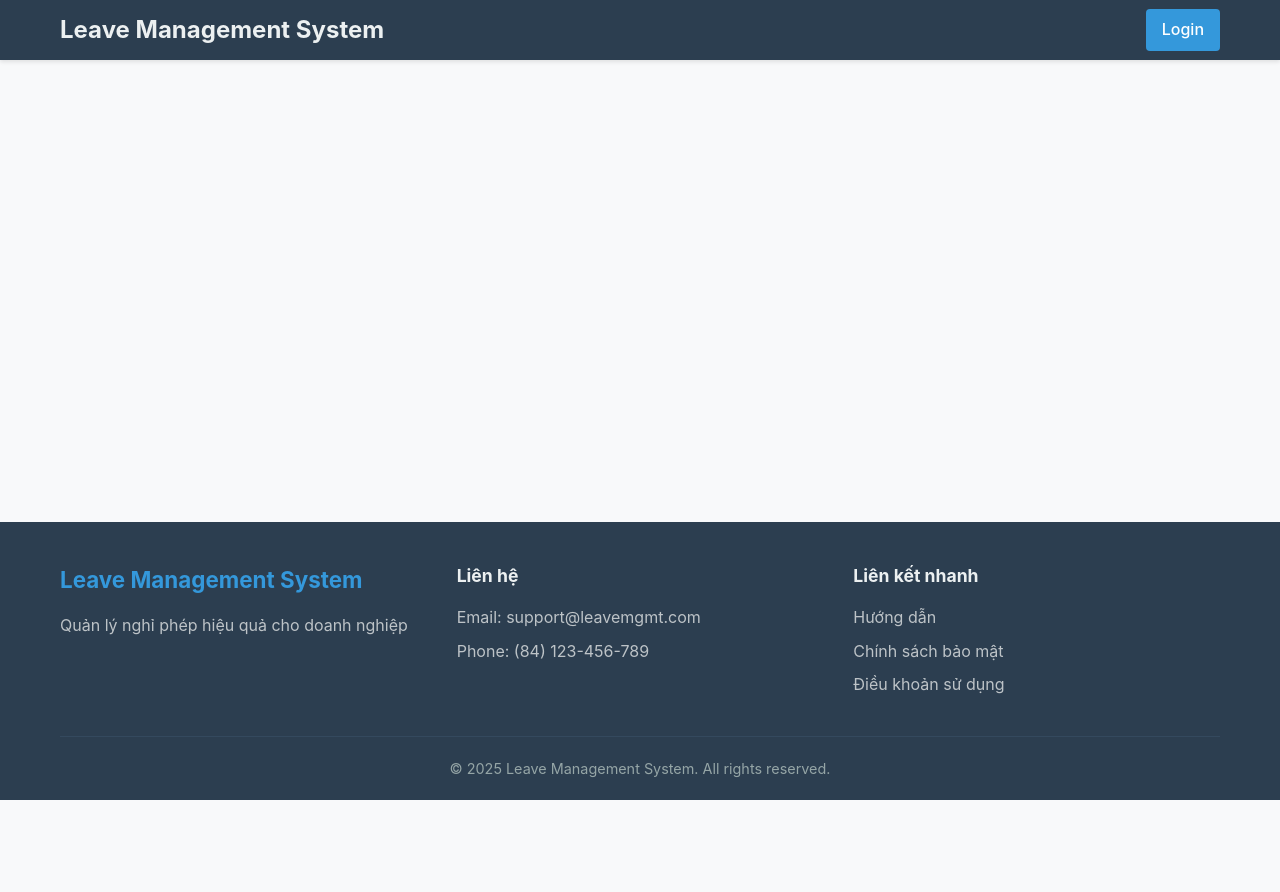
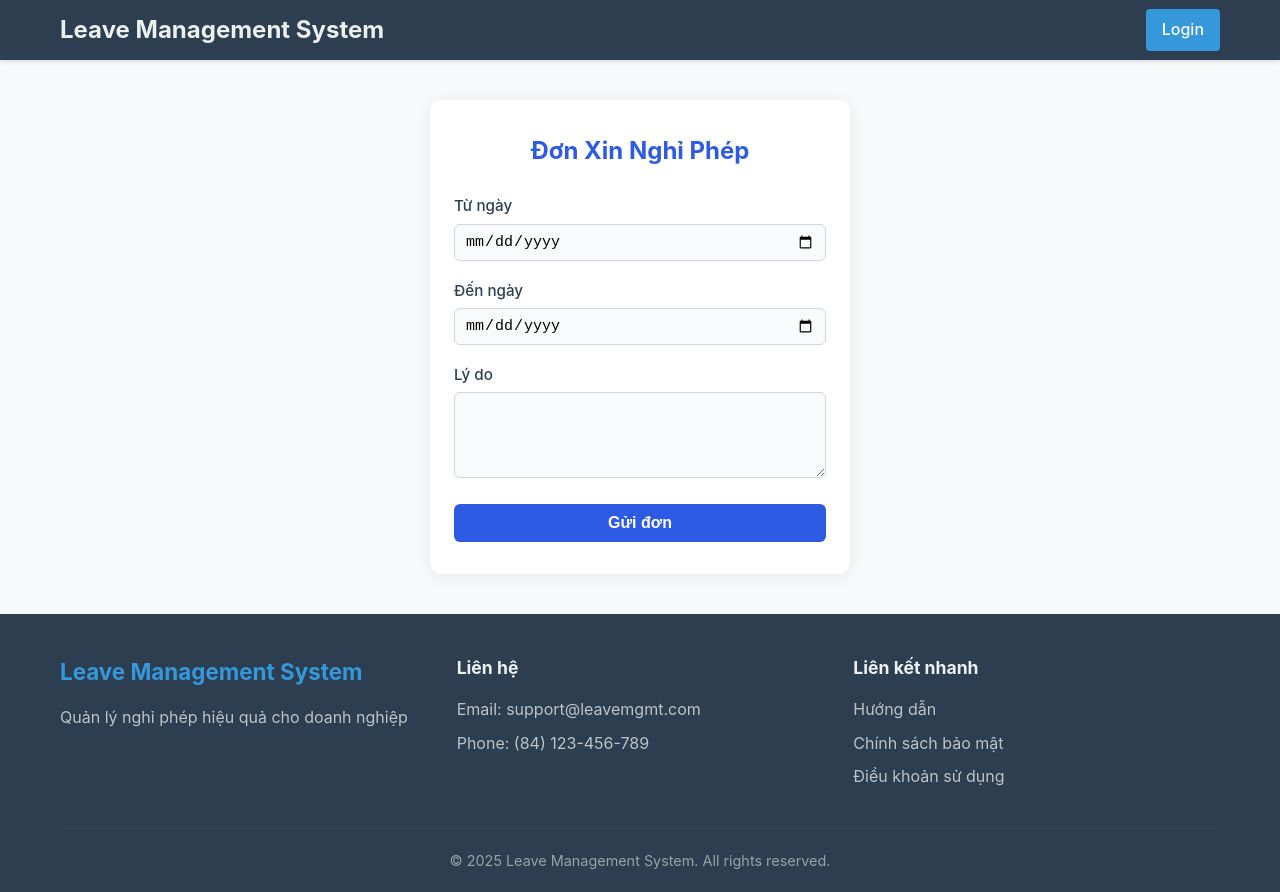
Before and after one commit to LucDTHE187000/FER202_Assignment, a React (Create React App) app in the folder frontend/: page /leave-request-create in a window 1280 px wide. Before the commit the page ends 800 px from the top, so only its background shows below. Built offline with nearby package versions, Linux system fonts and the light colour scheme; no server answers.

Commit message:
Make Frontend for create leave request

```diff
--- a/frontend/src/App.js
+++ b/frontend/src/App.js
@@ -1,4 +1,3 @@
-
 import React from 'react';
 import { BrowserRouter as Router, Routes, Route, Navigate } from 'react-router-dom';
 import { UserProvider } from './contexts/UserContext';
@@ -8,6 +7,7 @@ import Footer from './UI_components/footer/Footer';
 import Login from './pages/login/Login';
 import Register from './pages/register/Register';
 import Dashboard from './pages/dashboard/Dashboard';
+import LeaveRequest from './pages/create_leave_request/LeaveRquest';
 import './App.css';
 
 function App() {
@@ -24,6 +24,7 @@ function App() {
                 <Route path="/login" element={<Login />} />
                 <Route path="/register" element={<Register />} />
                 <Route path="/dashboard" element={<Dashboard />} />
+                <Route path="/leave-request-create" element={<LeaveRequest />} />
                 <Route path="/" element={<Navigate to="/login" replace />} />
               </Routes>
             </main>
--- a/frontend/src/UI_components/navbar/Navbar.js
+++ b/frontend/src/UI_components/navbar/Navbar.js
@@ -53,6 +53,9 @@ const Navbar = () => {
                             <Link to="/leave-requests" className="navbar-item">
                                 Leave Requests
                             </Link>
+                            <Link to="/leave-request-create" className="navbar-item">
+                                Tạo Đơn Nghỉ Phép
+                            </Link>
                             <Link to="/users" className="navbar-item">
                                 Users
                             </Link>
--- /dev/null
+++ b/frontend/src/pages/create_leave_request/LeaveRequest.css
@@ -0,0 +1,67 @@
+.leave-request-container {
+  max-width: 420px;
+  margin: 40px auto;
+  padding: 32px 24px;
+  background: #fff;
+  border-radius: 12px;
+  box-shadow: 0 2px 16px rgba(0,0,0,0.08);
+}
+
+.leave-request-container h2 {
+  text-align: center;
+  margin-bottom: 24px;
+  color: #2d5be3;
+}
+
+.leave-request-form .form-group {
+  margin-bottom: 18px;
+}
+
+.leave-request-form label {
+  display: block;
+  margin-bottom: 6px;
+  font-weight: 500;
+  color: #333;
+}
+
+.leave-request-form input,
+.leave-request-form textarea {
+  width: 100%;
+  padding: 8px 10px;
+  border: 1px solid #d1d5db;
+  border-radius: 6px;
+  font-size: 15px;
+  background: #f9fafb;
+  transition: border 0.2s;
+}
+
+.leave-request-form input:focus,
+.leave-request-form textarea:focus {
+  border-color: #2d5be3;
+  outline: none;
+}
+
+.submit-btn {
+  width: 100%;
+  padding: 10px 0;
+  background: #2d5be3;
+  color: #fff;
+  border: none;
+  border-radius: 6px;
+  font-size: 16px;
+  font-weight: 600;
+  cursor: pointer;
+  transition: background 0.2s;
+}
+
+.submit-btn:hover {
+  background: #1b3e8a;
+}
+
+.success-message {
+  text-align: center;
+  color: #2dbe60;
+  font-size: 18px;
+  font-weight: 500;
+  margin-top: 30px;
+}
--- /dev/null
+++ b/frontend/src/pages/create_leave_request/LeaveRquest.js
@@ -0,0 +1,99 @@
+import React, { useState } from "react";
+import "./LeaveRequest.css";
+
+const LeaveRequest = () => {
+  const [form, setForm] = useState({
+    UserID: "",
+    FromDate: "",
+    ToDate: "",
+    Reason: "",
+  });
+
+  const [submitted, setSubmitted] = useState(false);
+  const [dateError, setDateError] = useState("");
+
+  const handleChange = (e) => {
+    setForm({ ...form, [e.target.name]: e.target.value });
+    // Xóa lỗi khi người dùng thay đổi ngày
+    if (e.target.name === "FromDate" || e.target.name === "ToDate") {
+      setDateError("");
+    }
+  };
+
+  const handleSubmit = (e) => {
+    e.preventDefault();
+    const today = new Date();
+    today.setHours(0, 0, 0, 0);
+
+    const fromDate = new Date(form.FromDate);
+    const toDate = new Date(form.ToDate);
+
+    // Kiểm tra ngày bắt đầu và kết thúc không được trong quá khứ
+    if (fromDate < today || toDate < today) {
+      setDateError("Ngày bắt đầu và ngày kết thúc không được trong quá khứ.");
+      return;
+    }
+
+    // Kiểm tra ngày bắt đầu không được lớn hơn ngày kết thúc
+    if (form.FromDate > form.ToDate) {
+      setDateError("Từ ngày không được lớn hơn Đến ngày.");
+      return;
+    }
+
+    // Gửi dữ liệu lên backend tại đây
+    setSubmitted(true);
+  };
+
+  return (
+    <div className="leave-request-container">
+      <h2>Đơn Xin Nghỉ Phép</h2>
+      {submitted ? (
+        <div className="success-message">Đã gửi đơn xin nghỉ phép!</div>
+      ) : (
+        <form className="leave-request-form" onSubmit={handleSubmit}>
+          <div className="form-group">
+            {/* ...các trường khác nếu có... */}
+          </div>
+          <div className="form-group">
+            <label>Từ ngày</label>
+            <input
+              type="date"
+              name="FromDate"
+              value={form.FromDate}
+              onChange={handleChange}
+              required
+            />
+          </div>
+          <div className="form-group">
+            <label>Đến ngày</label>
+            <input
+              type="date"
+              name="ToDate"
+              value={form.ToDate}
+              onChange={handleChange}
+              required
+            />
+          </div>
+          {dateError && (
+            <div style={{ color: "red", marginBottom: 10 }}>{dateError}</div>
+          )}
+          <div className="form-group">
+            <label>Lý do</label>
+            <textarea
+              name="Reason"
+              value={form.Reason}
+              onChange={handleChange}
+              required
+              rows={4}
+            />
+          </div>
+          <button type="submit" className="submit-btn">
+            Gửi đơn
+          </button>
+        </form>
+      )}
+    </div>
+  );
+};
+
+export default LeaveRequest;
```
